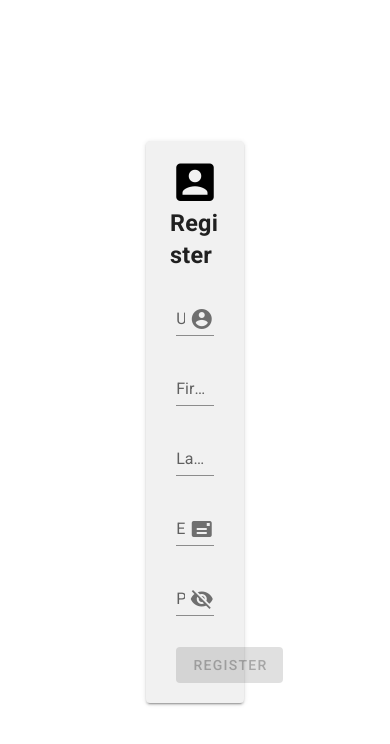
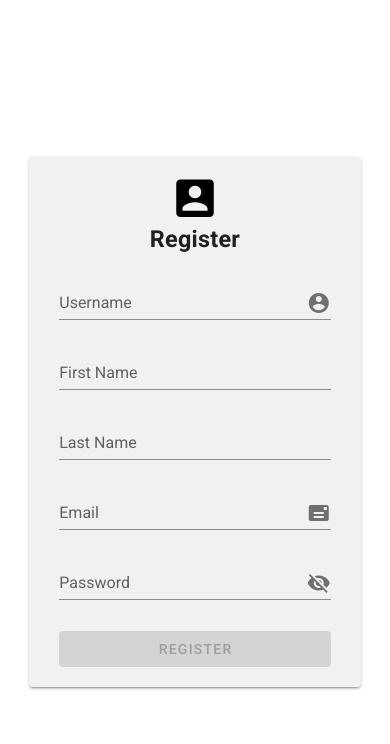
Before and after one commit to francissalvamante/resman-frontend, a Vue app: page /register in a window 390 px wide. Shown: the top 744 px of the page. Built offline with nearby package versions, Linux system fonts and the light colour scheme.

Commit message:
fixed responsive design for registration page

```diff
--- a/src/views/Register.vue
+++ b/src/views/Register.vue
@@ -95,6 +95,12 @@ export default class Register extends Vue {
       width: 25%;
     }
 
+    @media screen and (max-width: 768px) {
+      .register-card {
+        width: 85%;
+      }
+    }
+
     .action-container {
       margin-top: 10px;
       width: 100%;
```
